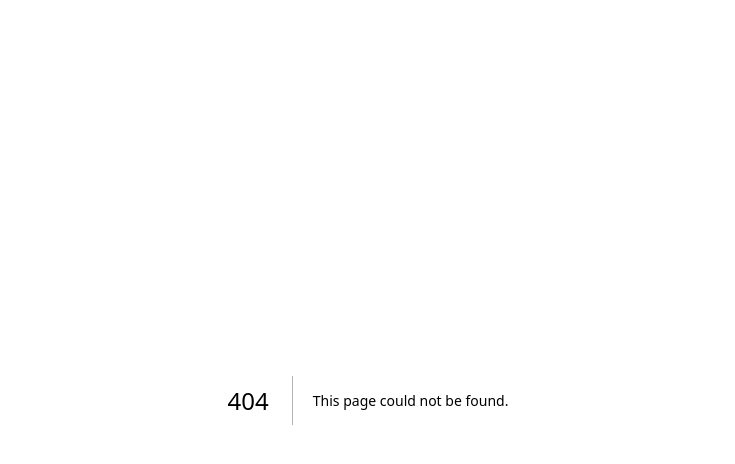
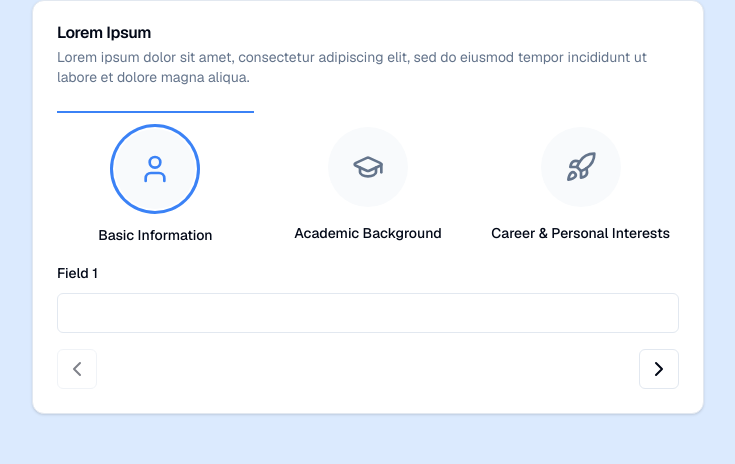
Before and after one commit to osusach/supabase-week-12, a Next.js app: page /get-started in a window 1280 px wide. Before the commit this address had no page. Shown: the top 464 px of the page, without its empty margins (272-1007 px from the left). Built offline with nearby package versions, Linux system fonts and the light colour scheme.

Commit message:
feat(onboarding): add OnboardingForm component

```diff
--- /dev/null
+++ b/app/(onboarding)/get-started/page.tsx
@@ -0,0 +1,31 @@
+import type { Metadata } from "next";
+
+import OnboardingForm from "@/components/onboarding-form";
+import {
+  Card,
+  CardContent,
+  CardDescription,
+  CardHeader,
+  CardTitle,
+} from "@/components/ui/card";
+
+export const metadata: Metadata = {
+  title: "Onboarding",
+};
+
+export default function GetStartedPage() {
+  return (
+    <Card className={"w-full max-w-2xl mx-auto"}>
+      <CardHeader>
+        <CardTitle>Lorem Ipsum</CardTitle>
+        <CardDescription>
+          Lorem ipsum dolor sit amet, consectetur adipiscing elit, sed do
+          eiusmod tempor incididunt ut labore et dolore magna aliqua.
+        </CardDescription>
+      </CardHeader>
+      <CardContent>
+        <OnboardingForm />
+      </CardContent>
+    </Card>
+  );
+}
--- /dev/null
+++ b/components/onboarding-form.tsx
@@ -0,0 +1,162 @@
+"use client";
+
+import {
+  ChevronLeftIcon,
+  ChevronRightIcon,
+  GraduationCapIcon,
+  RocketIcon,
+  UserIcon,
+} from "lucide-react";
+import { useForm } from "react-hook-form";
+import { useState } from "react";
+
+import { Button } from "@/components/ui/button";
+import {
+  Form,
+  FormControl,
+  FormField,
+  FormItem,
+  FormLabel,
+  FormMessage,
+} from "@/components/ui/form";
+import { Input } from "@/components/ui/input";
+import { cn } from "@/lib/utils";
+
+const onboardingSteps = [
+  { icon: UserIcon, label: "Basic Information" },
+  { icon: GraduationCapIcon, label: "Academic Background" },
+  { icon: RocketIcon, label: "Career & Personal Interests" },
+];
+
+export default function OnboardingForm() {
+  const [currentStep, setCurrentStep] = useState<number>(0);
+
+  const form = useForm();
+
+  const handleNextStep = () => {
+    if (currentStep === onboardingSteps.length - 1) return;
+    setCurrentStep((step) => step + 1);
+  };
+
+  const handlePreviousStep = () => {
+    if (currentStep === 0) return;
+    setCurrentStep((step) => step - 1);
+  };
+
+  const onSubmit = (values: any) => {
+    console.log(values);
+  };
+
+  return (
+    <>
+      <nav aria-label={"Form progress"}>
+        <ol className={"md:flex md:space-x-4"}>
+          {onboardingSteps.map((step, idx) => (
+            <li
+              className={cn(
+                "flex flex-col py-4 space-y-4 md:flex-1",
+                idx <= currentStep && "border-t-2 border-t-blue-500",
+                idx !== currentStep && "hidden md:flex",
+              )}
+              key={step.label}
+            >
+              <div
+                className={cn(
+                  "flex h-20 w-20 rounded-full mx-auto bg-slate-50 justify-center items-center",
+                  idx === currentStep && "ring ring-offset-2 ring-blue-500",
+                )}
+              >
+                <step.icon
+                  className={cn(
+                    "h-8 w-8 text-slate-500",
+                    idx <= currentStep && "text-blue-500",
+                  )}
+                />
+              </div>
+              <span className={"text-center text-sm font-medium"}>
+                {step.label}
+              </span>
+            </li>
+          ))}
+        </ol>
+      </nav>
+      <Form {...form}>
+        <form className={"space-y-6"} onSubmit={form.handleSubmit(onSubmit)}>
+          <div className={"space-y-4"}>
+            {/* Basic Info step */}
+            {currentStep === 0 && (
+              <div className={"grid grid-cols-1"}>
+                <FormField
+                  control={form.control}
+                  name={"field1"}
+                  render={({ field }) => (
+                    <FormItem className={"space-y-2"}>
+                      <FormLabel>Field 1</FormLabel>
+                      <FormControl>
+                        <Input {...field} />
+                      </FormControl>
+                      <FormMessage />
+                    </FormItem>
+                  )}
+                />
+              </div>
+            )}
+
+            {/* Academic Background step */}
+            {currentStep === 1 && (
+              <div className={"grid grid-cols-1"}>
+                <FormField
+                  control={form.control}
+                  name={"field2"}
+                  render={({ field }) => (
+                    <FormItem className={"space-y-2"}>
+                      <FormLabel>Field 2</FormLabel>
+                      <FormControl>
+                        <Input {...field} />
+                      </FormControl>
+                    </FormItem>
+                  )}
+                />
+              </div>
+            )}
+
+            {/* Career & Personal Interests step */}
+            {currentStep === 2 && (
+              <div className={"grid grid-cols-1"}>
+                <FormField
+                  control={form.control}
+                  name={"field3"}
+                  render={({ field }) => (
+                    <FormItem className={"space-y-2"}>
+                      <FormLabel>Field 3</FormLabel>
+                      <FormControl>
+                        <Input {...field} />
+                      </FormControl>
+                    </FormItem>
+                  )}
+                />
+              </div>
+            )}
+            <div className={"flex justify-between"}>
+              <Button
+                disabled={currentStep === 0}
+                onClick={handlePreviousStep}
+                size={"icon"}
+                variant={"outline"}
+              >
+                <ChevronLeftIcon />
+              </Button>
+              <Button
+                onClick={handleNextStep}
+                size={"icon"}
+                variant={"outline"}
+              >
+                <ChevronRightIcon />
+              </Button>
+            </div>
+          </div>
+        </form>
+      </Form>
+    </>
+  );
+}
```
